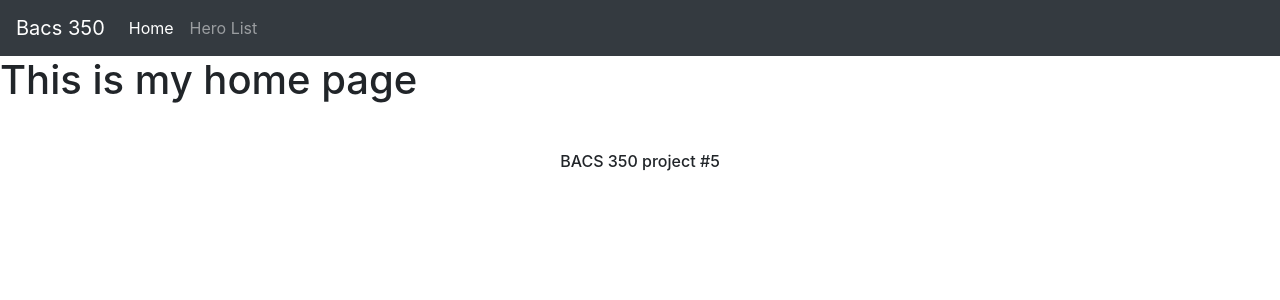
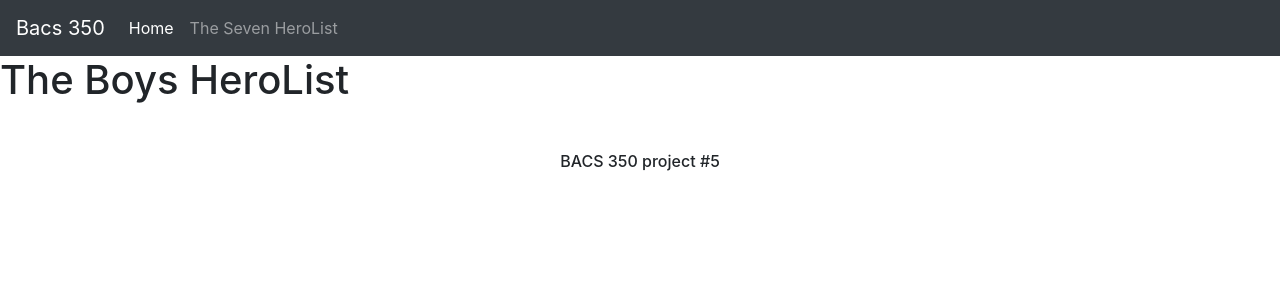
Before and after one commit to kort8325/BACS350, a Django app: page / in a window 1280 px wide. Shown: the top 300 px of the page. Run offline with Django 3.2, Linux system fonts and the light colour scheme; some libraries are stand-ins or nearby versions.

Commit message:
edits to templates/home

```diff
--- a/project5/static/css/base.css
+++ b/project5/static/css/base.css
@@ -2,7 +2,7 @@ body {
     font-family: 'Source Sans Pro', sans-serif;
     font-size: 18px;
     font-weight: bold;
-    background: #F5F5DC;
+    background-color: #F5F5DC;
   }
 
   header {
--- a/project5/templates/hero.html
+++ b/project5/templates/hero.html
@@ -9,7 +9,7 @@
 
     <body>
         <h1>
-            These are my favorite persona.</h1>
+            The Seven</h1>
        {% for hero in object_list %}
 
        <div>
--- a/project5/templates/home.html
+++ b/project5/templates/home.html
@@ -2,6 +2,6 @@
 {% extends 'superhero_theme.html' %}
 
 {% block main %}
-<h1>This is my home page</h1>
+<h1>The Boys HeroList</h1>
 
 {% endblock main %}
--- a/project5/templates/superhero_theme.html
+++ b/project5/templates/superhero_theme.html
@@ -9,7 +9,7 @@
     <title>{{ page_title }}</title>
     <link rel="stylesheet" href="https://stackpath.bootstrapcdn.com/bootstrap/4.5.2/css/bootstrap.min.css" integrity="sha384-JcKb8q3iqJ61gNV9KGb8thSsNjpSL0n8PARn9HuZOnIxN0hoP+VmmDGMN5t9UJ0Z" crossorigin="anonymous">
 
-    <link rel="stylesheet" href="/static/css/hero.css">
+
 
 </head>
 
@@ -30,8 +30,9 @@
                 <li class="nav-item active">
                   <a class="nav-link" href="../home">Home <span class="sr-only">(current)</span></a>
                 </li>
+
                 <li class="nav-item">
-                  <a class="nav-link" href="../hero">Hero List</a>
+                  <a class="nav-link" href="../hero">The Seven HeroList</a>
                 </li>
 
             </div>
```
